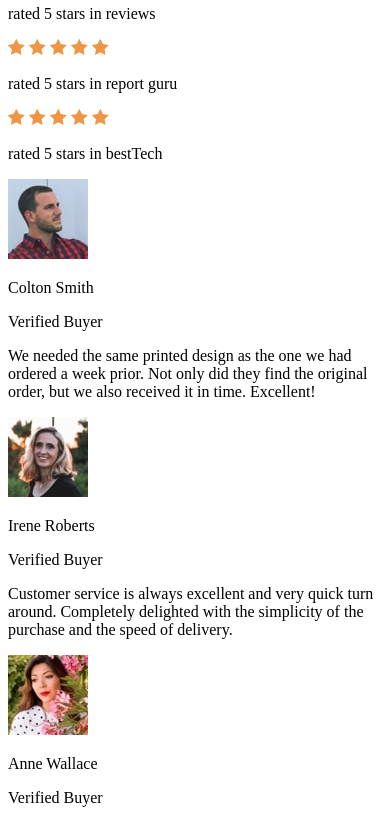
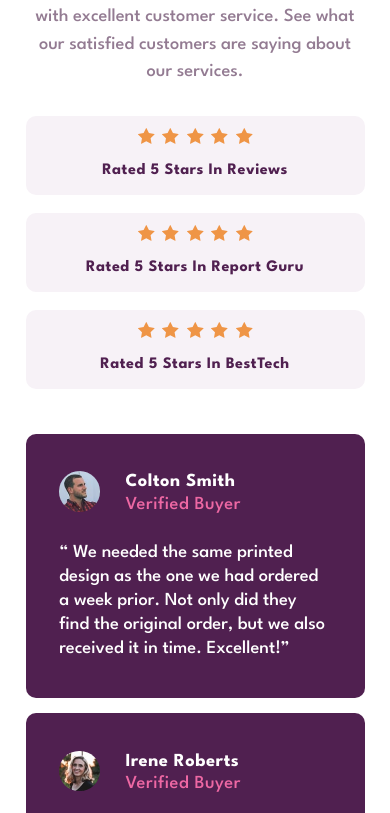
Before and after one commit to LorenaFrias/social-proof-section, a plain HTML site: page index.html in a window 390 px wide. Shown: the part 218-1031 px from the top of the page. Drawn offline with Linux system fonts and the light colour scheme.

Commit message:
"Added mobile styles"

```diff
--- a/index.html
+++ b/index.html
@@ -16,6 +16,7 @@
 <body>
     <main>
 
+        <div class="grid-container">
             <div class="text">
                 <h1>10,000+ of our users love our products.</h1>
                 <p>We only provide great products combined with excellent customer service. See what our satisfied customers are saying about our services.</p>
@@ -30,9 +31,9 @@
                         <img src="./images/icon-star.svg" alt="#"/>
                         <img src="./images/icon-star.svg" alt="#"/>
                     </div>
-                <div class="rating__text">
-                    <p>rated 5 stars in reviews</p>
-                </div>
+
+                    <p class="rating__text">rated 5 stars In reviews</p>
+
                 </div>
                 <div class="rating">
                     <div class="rating__stars">
@@ -42,9 +43,9 @@
                         <img src="./images/icon-star.svg" alt="#"/>
                         <img src="./images/icon-star.svg" alt="#"/>
                     </div>
-                <div class="rating__text">
-                    <p>rated 5 stars in report guru</p>
-                </div>
+
+                    <p class="rating__text">rated 5 stars in report guru</p>
+
                 </div>
                 <div class="rating">
                     <div class="rating__stars">
@@ -54,9 +55,8 @@
                         <img src="./images/icon-star.svg" alt="#"/>
                         <img src="./images/icon-star.svg" alt="#"/>
                     </div>
-                <div class="rating__text">
-                    <p>rated 5 stars in bestTech</p>
-                </div>
+                    <p class="rating__text">rated 5 stars in bestTech</p>
+
                 </div>
             </div>
             <div class="testimonials">
@@ -97,7 +97,7 @@
                     </div>
                 </div>
             </div>
-
+        </div>
     </main>
 
 </body>
--- a/style.css
+++ b/style.css
@@ -0,0 +1,167 @@
+/* VARIABLES */
+
+:root {
+
+    --DarkMagenta: hsl(300, 43%, 22%);
+    --SoftPink: hsl(333, 80%, 67%);
+
+
+    --DarkGrayishMagenta: hsl(303, 10%, 53%);
+    --LightGrayishMagenta: hsl(300, 24%, 96%);
+    --White: hsl(0, 0%, 100%);
+}
+
+
+/* CSS RESET */
+
+*, *::before, *::after {
+    box-sizing: border-box;
+}
+
+* {
+    margin: 0;
+    padding: 0;
+}
+
+
+img, picture, video, canvas, svg {
+    display: block;
+    max-width: 100%;
+}
+
+input, button, textarea, select {
+    font: inherit;
+}
+
+p, h1, h2, h3, h4, h5, h6 {
+    overflow-wrap: break-word;
+}
+
+body {
+    line-height: 1.5;
+}
+
+
+/* GENERAL STYLES */
+
+body {
+    font-family: 'League Spartan', sans-serif;
+    font-size: 15px;
+    color: var(--DarkGrayishMagenta);
+
+    display: flex;
+    justify-content: center;
+    align-items: center;
+}
+
+main {
+    margin-inline: auto;
+    margin-block: 5.5em;
+    padding-inline: 1.7em;
+}
+
+
+
+.text {
+    text-align: center;
+    display: grid;
+    gap: 1em;
+}
+
+h1 {
+    font-size: 2.5rem;
+    color: var(--DarkMagenta);
+    line-height: .8;
+}
+
+p {
+    font-size: 1.15rem;
+    font-weight: 500;
+}
+
+.flex-container {
+    margin-block: 2em;
+    display: flex;
+    flex-direction: column;
+    gap: 1.2em;
+    /* margin-inline: 1.5em; */
+
+}
+.rating {
+    background-color: var(--LightGrayishMagenta);
+    border-radius: 10px;
+    padding-inline: 1em;
+    padding-block: .8em;
+    display: flex;
+    flex-direction: column;
+    gap: 1em;
+}
+.rating__stars {
+    display: flex;
+    gap: .5em;
+    justify-content: center;
+}
+.rating__text{
+    font-size: 16px;
+    letter-spacing: .5px;
+    text-transform: capitalize;
+    text-align: center;
+    color: var(--DarkMagenta);
+    font-weight: 700;
+}
+
+.testimonials {
+    margin-top: 3em;
+}
+
+.testimonial {
+    background-color: var(--DarkMagenta);
+    padding-inline: 2.25em;
+    padding-block: 2.5em;
+    display: flex;
+    flex-wrap: wrap;
+    gap: 1.7em;
+    border-radius: 10px;
+    margin-bottom: 1em;
+
+}
+
+.testimonial__img {
+    width: 15%;
+}
+
+.testimonial__img img {
+    border-radius: 50%;
+}
+
+.testimonial__name p {
+
+    letter-spacing: 0.5px;
+    line-height: 1.2;
+}
+.testimonial__name p:nth-child(1) {
+    color: var(--White);
+    font-weight: 700;
+}
+
+.testimonial__name p:nth-child(2){
+    color: var(--SoftPink);
+
+}
+
+.testimonial__text p {
+    color: var(--White);
+    text-align: left;
+    line-height: 1.3;
+    font-weight: 500;
+    quotes: "" "" "";
+}
+
+.testimonial__text p::before{
+    content:  open-quote;
+    margin-right: 5px;
+}
+
+.testimonial__text p::after{
+    content:  close-quote;
+}
```
Lines whose indentation alone changed are shown as unchanged.
